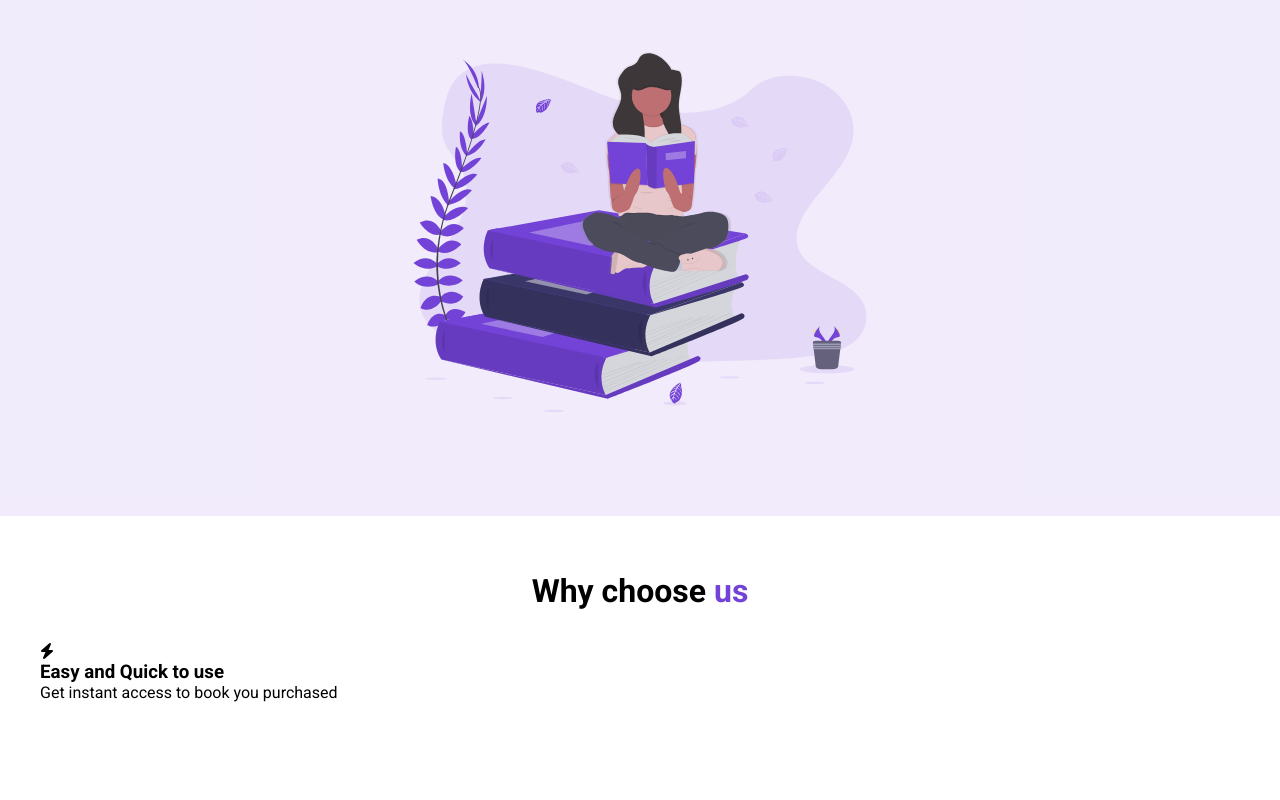
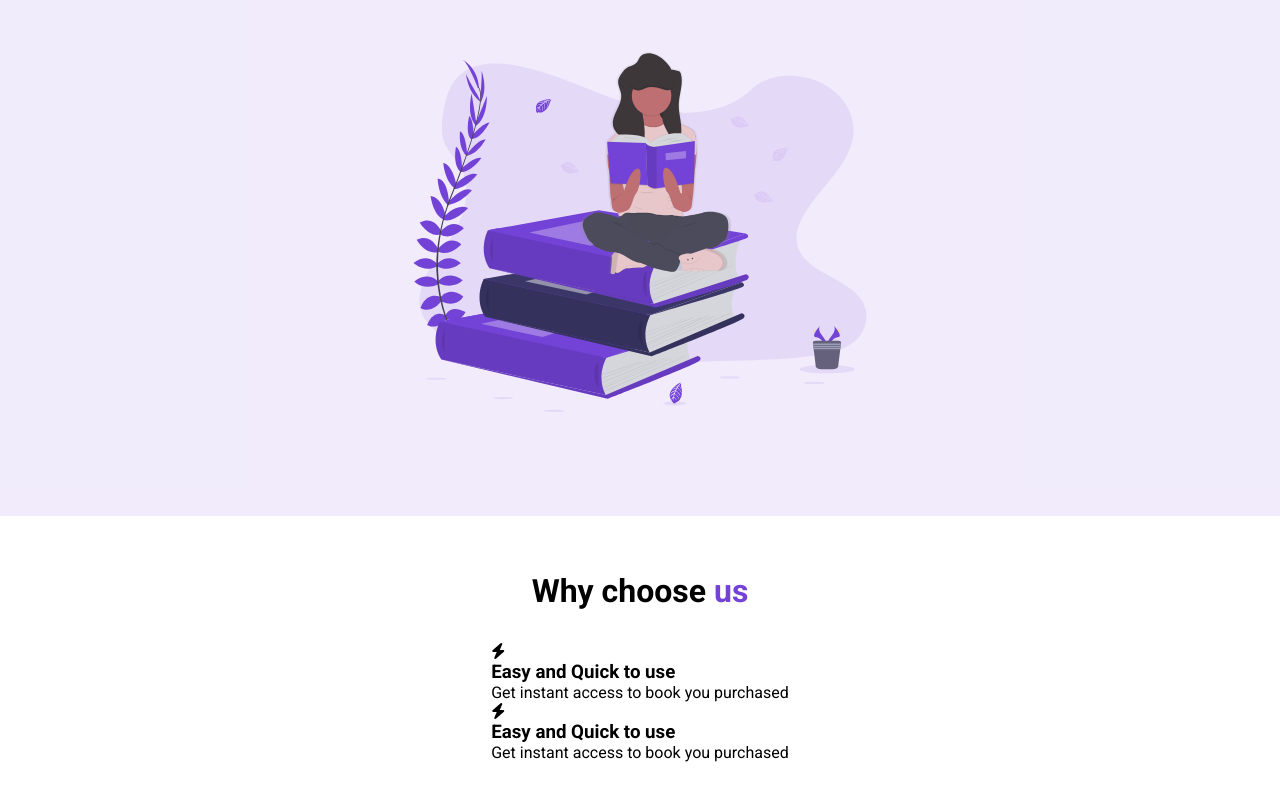
Before and after one commit to Zeel200/E-Commerce, a plain HTML site: page index.html in a window 1280 px wide. Shown: the part 524-1324 px from the top of the page. Drawn offline with Linux system fonts and the light colour scheme.

Commit message:
updated index file

```diff
--- a/index.html
+++ b/index.html
@@ -50,6 +50,14 @@
                                    <p class="highlight-para">Get instant access to book you purchased</p>
                               </div>
                          </div>
+                         <div class="highlight-wrapper">
+                              <div class="highlight">
+                                   <div class="highlight-img">
+                                        <i class="fa-solid fa-bolt"></i>
+                                   </div>
+                                   <h3 class="highlight-subtitle"> Easy and Quick to use</h3>
+                                   <p class="highlight-para">Get instant access to book you purchased</p>
+                              </div>
                     </div>
                </div>
           </section>
--- a/style.css
+++ b/style.css
@@ -138,4 +138,6 @@ button {
 
 .highlight-wrapper {
      display: flex;
+     justify-content: center;
+     align-items: center;
 }
```
